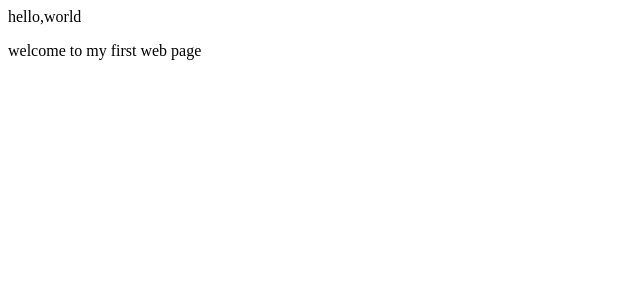
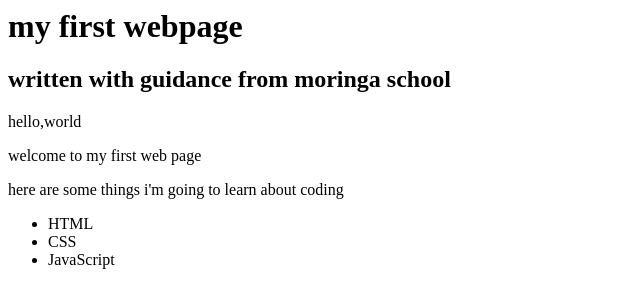
Before and after one commit to BrianNgeno/my-first-web, a plain HTML site: page index.html in a window 1280 px wide. Shown: the whole page, without its empty margins (0-640 px from the left). Drawn offline with Linux system fonts and the light colour scheme.

Commit message:
added unordered list

```diff
--- a/index.html
+++ b/index.html
@@ -3,7 +3,16 @@
   <title>my first web</title>
 </head>
 <body>
+  <h1>my first webpage</h1>
+  <h2>written with guidance from moringa school</h2>
   <p>hello,world</p>
   <p>welcome to my first web page</p>
+  <p>here are some things i'm going to learn about coding</p>
+  <ul>
+    <li>HTML</li>
+    <li>CSS</li>
+    <li>JavaScript</li>
+  </ul>
 </body>
-</html>
+</html
+>
```
